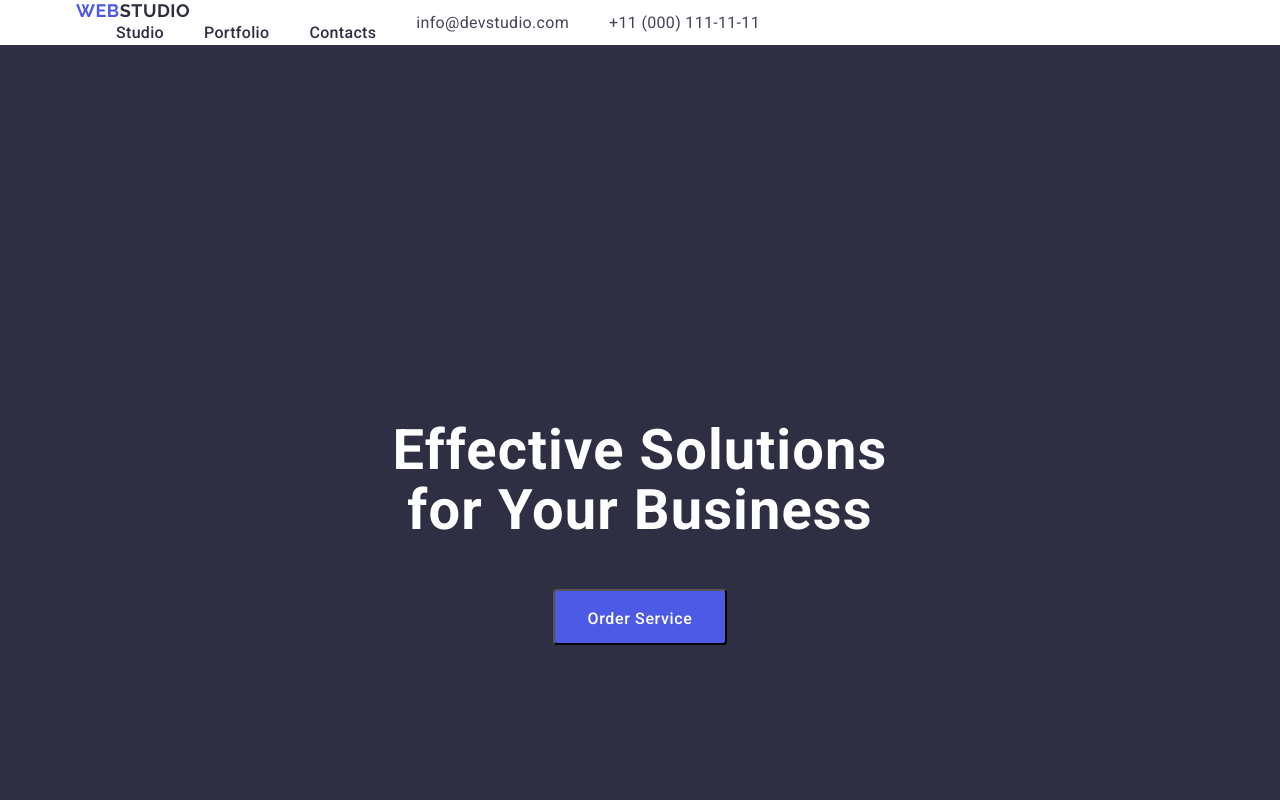
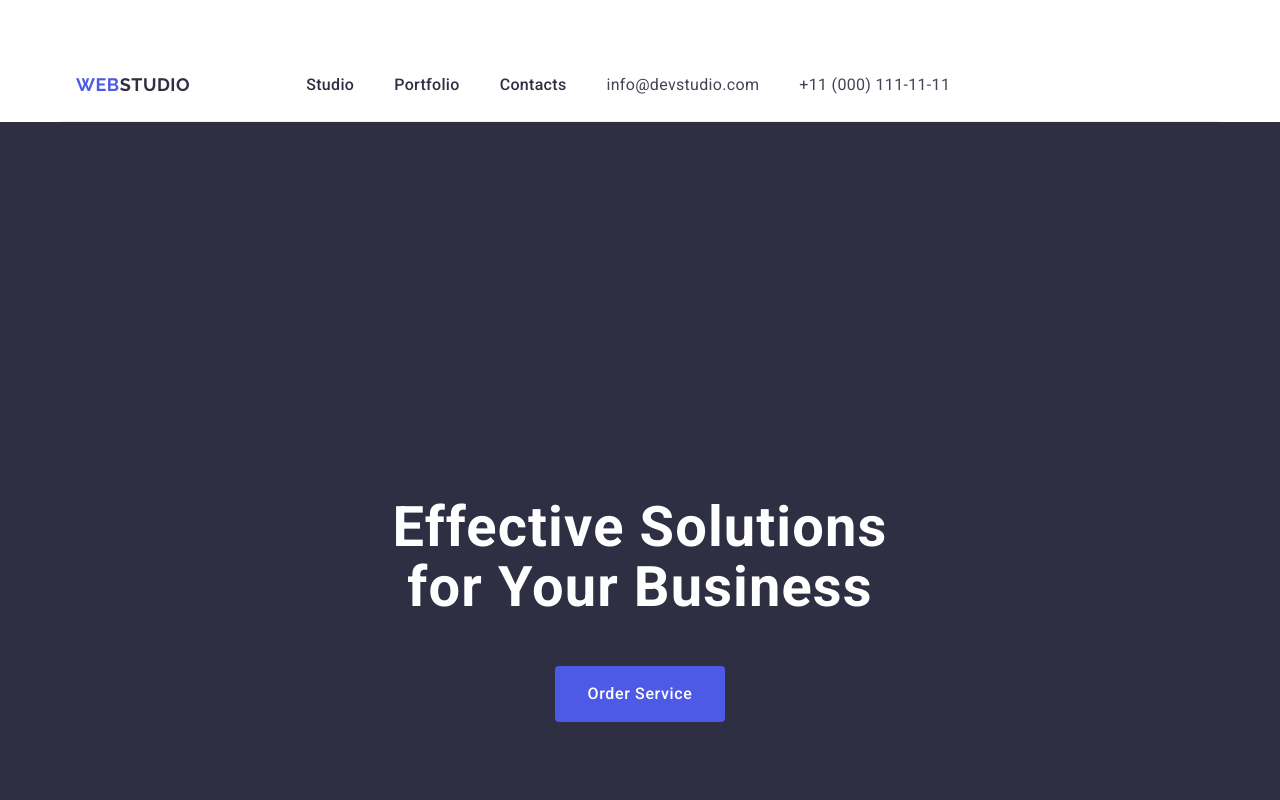
Before and after one commit to id753/goit-markup-hw-03, a plain HTML site: page index.html in a window 1280 px wide. Shown: the top 800 px of the page. Drawn offline with nearby package versions, Linux system fonts and the light colour scheme.

Commit message:
Change after footer

```diff
--- a/css/styles.css
+++ b/css/styles.css
@@ -52,6 +52,9 @@ ul {
   text-transform: uppercase;
   color: #4d5ae5;
   text-decoration: none;
+  margin-top: 73px;
+  margin-bottom: 24px;
+  margin-right: 76px;
 }
 .text-color {
   color: #2e2f42;
@@ -59,13 +62,20 @@ ul {
 .header-container {
   display: flex;
   align-items: center;
+  border-bottom: 1px solid #e7e9fc;
 }
-
+.header-nav {
+  display: flex;
+  align-items: center;
+}
 .nav-list {
   display: flex;
   gap: 40px;
 }
-
+.nav-item {
+  margin-top: 73px;
+  margin-bottom: 24px;
+}
 .nav-link {
   font-weight: 500;
   font-size: 16px;
@@ -73,6 +83,8 @@ ul {
   letter-spacing: 0.02em;
   color: #2e2f42;
   text-decoration: none;
+  margin-top: 73px;
+  margin-bottom: 24px;
 }
 
 .nav-link:hover {
@@ -89,6 +101,10 @@ ul {
 .address-list {
   display: flex;
   gap: 40px;
+}
+.address-item {
+  margin-top: 73px;
+  margin-bottom: 24px;
 }
 .address-link {
   font-size: 16px;
@@ -148,6 +164,7 @@ address {
   border-radius: 4px;
   min-width: 169px;
   height: 56px;
+  border: none;
   /* ВАЖНО */
   display: block;
 }
@@ -170,6 +187,9 @@ address {
   background-color: #ffffff;
   display: flex;
   gap: 24px;
+}
+.feature-item {
+  width: calc((100% - 72px) / 4);
 }
 .feature-title-second {
   font-weight: 500;
@@ -217,7 +237,6 @@ address {
   text-transform: capitalize;
   margin-bottom: 72px;
   text-align: center;
-  margin-bottom: 8px;
 }
 .team-name {
   padding: 32px 0;
@@ -231,6 +250,7 @@ address {
 }
 .team-item {
   background-color: #ffffff;
+  border-radius: 0px 0px 4px 4px;
 }
 /*  */
 /* Our Portfolio */
@@ -252,16 +272,18 @@ address {
   line-height: 1.2;
   letter-spacing: 0.02em;
   color: #2e2f42;
-
+  margin-bottom: 8px;
 }
-.portfolio-name{
+.portfolio-name {
   padding: 32px 16px;
+  border: 1px solid #e7e9fc;
 }
 .portfolio-list {
   display: flex;
   flex-wrap: wrap;
   column-gap: 24px;
   row-gap: 48px;
+  padding-left: 0;
 }
 .portfolio-item > p {
   font-size: 16px;
@@ -285,8 +307,7 @@ li {
   background: #2e2f42;
 }
 .footer-container {
-
-  max-width: 264px;
+  padding: 100px 0;
 }
 .footer-logo {
   font-family: "Raleway", sans-serif;
@@ -299,12 +320,10 @@ li {
   display: inline-block;
   margin-bottom: 16px;
   text-decoration: none;
-  padding: 100px 0;
 }
 .footer-text-color {
   color: #f4f4fd;
 }
 .footer-text {
-  padding-bottom: 100px;
-  /* margin-left: 156px; */
+  max-width: 264px;
 }
--- a/index.html
+++ b/index.html
@@ -10,7 +10,13 @@
       href="https://fonts.googleapis.com/css2?family=Raleway:ital,wght@0,700;1,700&family=Roboto:wght@400;500;700&display=swap"
       rel="stylesheet"
     />
-    <link rel="stylesheet" href="https://cdnjs.cloudflare.com/ajax/libs/modern-normalize/2.0.0/modern-normalize.min.css" integrity="sha512-4xo8blKMVCiXpTaLzQSLSw3KFOVPWhm/TRtuPVc4WG6kUgjH6J03IBuG7JZPkcWMxJ5huwaBpOpnwYElP/m6wg==" crossorigin="anonymous" referrerpolicy="no-referrer" />
+    <link
+      rel="stylesheet"
+      href="https://cdnjs.cloudflare.com/ajax/libs/modern-normalize/2.0.0/modern-normalize.min.css"
+      integrity="sha512-4xo8blKMVCiXpTaLzQSLSw3KFOVPWhm/TRtuPVc4WG6kUgjH6J03IBuG7JZPkcWMxJ5huwaBpOpnwYElP/m6wg=="
+      crossorigin="anonymous"
+      referrerpolicy="no-referrer"
+    />
     <link rel="stylesheet" href="./css/styles.css" />
   </head>
   <body>
@@ -18,7 +24,7 @@
     <header>
       <div class="container header-container">
         <nav class="header-nav">
-        <a href="./index.html" class="nav logo">
+          <a href="./index.html" class="navigation logo">
             Web<span class="text-color">Studio</span></a
           >
           <ul class="nav-list list">
@@ -54,7 +60,6 @@
       <!---Section 1 HERO---------------------------------------------------->
       <section class="hero section">
         <div class="container">
-
           <h1 class="hero-title">Effective Solutions for Your Business</h1>
           <button type="button" class="hero-button">Order Service</button>
         </div>
@@ -68,8 +73,8 @@
             <li class="feature-item">
               <h3 class="feature-title-second">Strategy</h3>
               <p class="feature-text">
-                Our goal is to identify the business problem to walk away with the
-                perfect and creative solution.
+                Our goal is to identify the business problem to walk away with
+                the perfect and creative solution.
               </p>
             </li>
             <li class="feature-item">
@@ -240,10 +245,11 @@
     <footer class="footer">
       <div class="container footer-container">
         <a href="./index.html" class="footer-logo">
-          Web<span class="footer-text-color">Studio </span></a>
+          Web<span class="footer-text-color">Studio </span></a
+        >
         <p class="footer-text">
-          Increase the flow of customers and sales for your business with digital
-          marketing & growth solutions.
+          Increase the flow of customers and sales for your business with
+          digital marketing & growth solutions.
         </p>
       </div>
     </footer>
```
Lines whose indentation alone changed are shown as unchanged.
